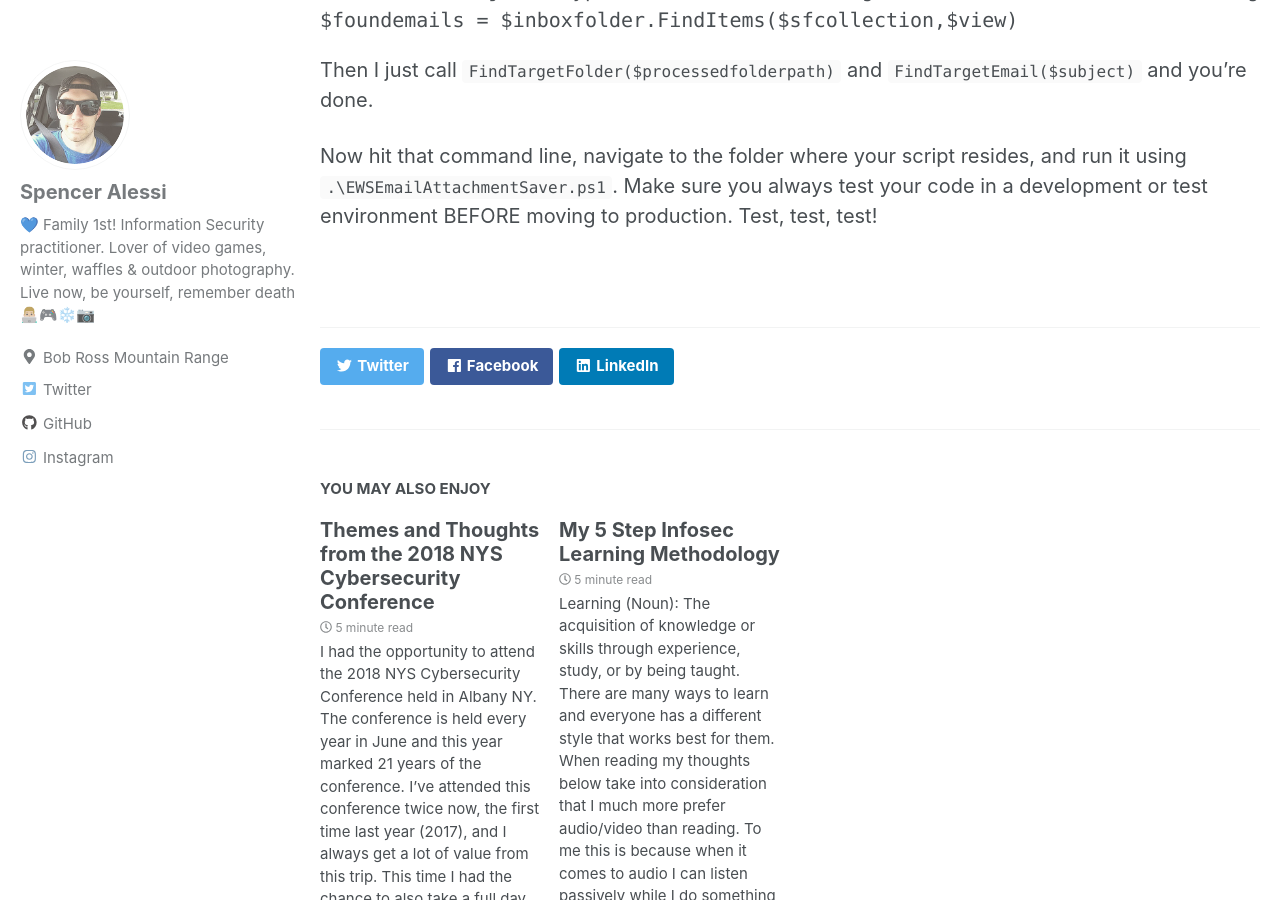
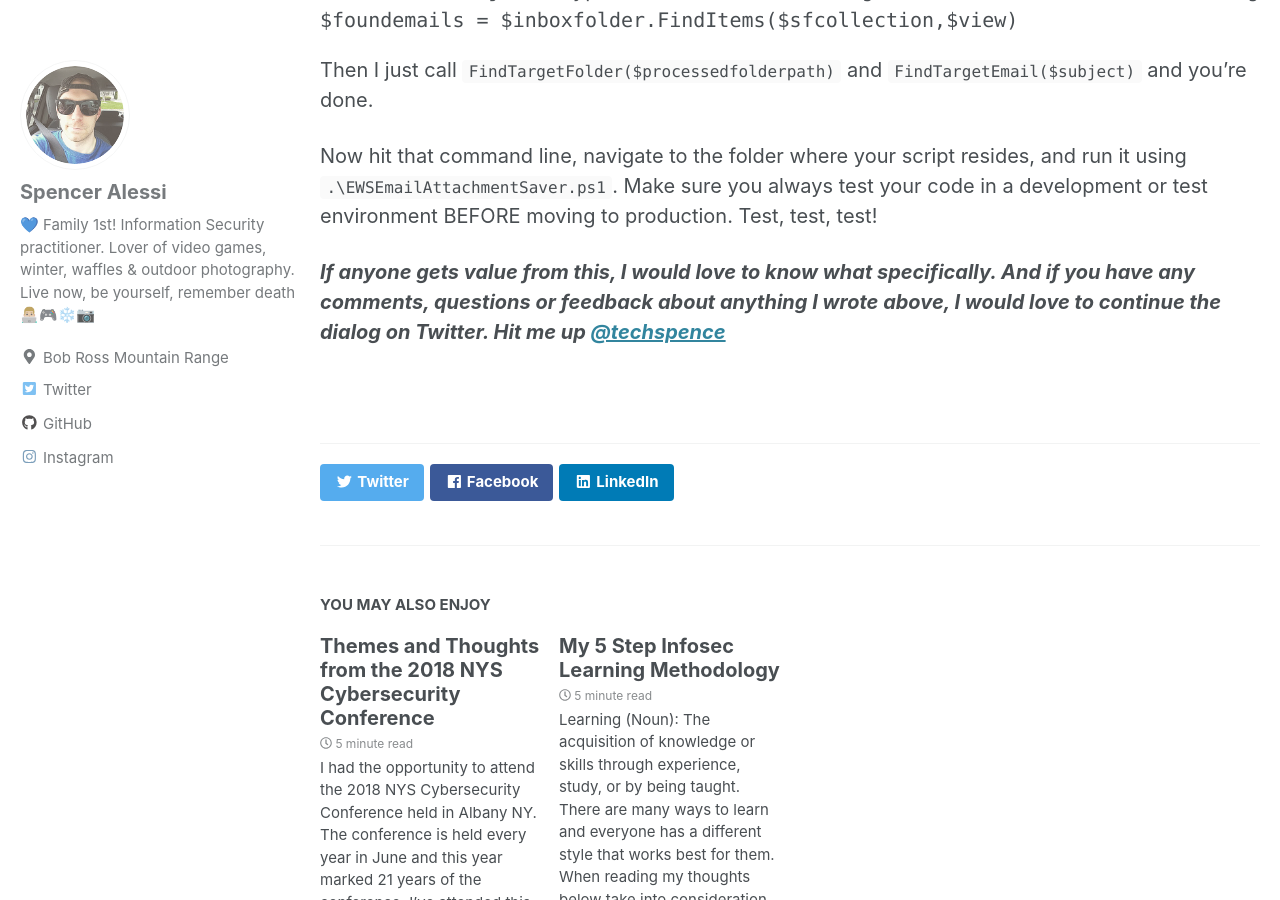
Before and after one commit to techspence/techspence.github.io, a Jekyll site: the page built from _posts/2019-03-08-Using-Powershell-and-Microsoft-EWS-Managed-API-to-download-attachments-in-Exchange-2016.md, in a window 1280 px wide and 900 px high, scrolled down 5391 px. Built offline with Jekyll 4.4.1, drawn with Linux system fonts in a browser that asks for light colours; cached includes are drawn as plain includes; some of the changed text lies outside the part shown.

Commit message:
Exchange EWS API Post

````diff
--- a/_posts/2019-02-28-Using-Powershell-and-Microsoft-EWS-Managed-API-to-download-attachments-in-Exchange-2016.md
+++ b/_posts/2019-03-08-Using-Powershell-and-Microsoft-EWS-Managed-API-to-download-attachments-in-Exchange-2016.md
@@ -28,15 +28,18 @@ This script requires:
 - Exchange 2007 or newer
 - Exchange Web Services (EWS) Managed API 2.2
 
+
 **User Defined Variables**
 
 At the top of the script, under the comment section you will see a handful of user defined variables. If you use this script, most of your changes will occur here. This is all pretty standard stuff.
 
 This script has several functions:
 
+
 **`Function LogWrite`**
 
 Using `!(Test-Path $logpath)` I first check to see if the path to the log file exists, if not I create it. If it does exist, I use the `Add-content` cmdlet to send information i've specified to the log file.
+
 
 **`Function FindTargetFolder`**
 
@@ -74,9 +77,11 @@ This is the main driver function that controls most of the scripts actions. Esse
 
 As you can see there are some splitting of attachment names and some hackery to make sure I move the files to the correct monthly folder. This is just my own OCD, it's not really necessary. :)
 
+
 ## Using the Exchange EWS API
 
 Now that i've explained what the functions do, we can move on to explaining the Exchange EWS API. To learn more about it, see [Download the Microsoft Exchange Web Services Managed API 2.2 from](http://www.microsoft.com/en-us/download/details.aspx?id=42951).
+
 
 **Download and Install the EWS Managed API**
 
@@ -89,6 +94,7 @@ $dllpath = "C:\Program Files\Microsoft\Exchange\Web Services\2.2\Microsoft.Excha
 
 Once you load the Webservices dll you can begin working with it. To read more about the EWS API see: [Microsoft EWS Managed API Reference](http://msdn.microsoft.com/en-us/library/jj220535(v=exchg.80).aspx). Also note, there are multiple namespaces, for example, for things such as Autodiscover and Authentication, I suggest reviewing them if you want to learn more or mess around with other functionality.
 
+
 **Create an EWS Service Object**
 
 Now you need to create an EWS Service Object for the target mailbox. There are many ways you can authentication to the EWS API. For my script I chose to just use my organizations Autodiscover URL, which allows me to authenticate using the user who is running the script.
@@ -99,6 +105,7 @@ $exchangeservice.AutodiscoverUrl($mailbox)
 ```
 This also makes it convenient for me when I create a scheduled task out of this script. I can permission a service account accordingly without having to worry about hard coding credentials in my script. Hard coded creds should be avoided at all costs.
 
+
 **Bind to the Inbox**
 
 Now you need to simply Bind to the users Inbox. There are again a few ways to do this. I chose to use the `WellKnownFolderName` enum. `WellKnownFolderName` defines common folder names that are used in a users mailbox.
@@ -107,6 +114,7 @@ Now you need to simply Bind to the users Inbox. There are again a few ways to do
 $inboxfolderid = New-Object Microsoft.Exchange.WebServices.Data.FolderId([Microsoft.Exchange.WebServices.Data.WellKnownFolderName]::Inbox,$mailbox)
 $inboxfolder = [Microsoft.Exchange.WebServices.Data.Folder]::Bind($exchangeservice,$inboxfolderid)
 ```
+
 
 **Configure Search Filter**
 
@@ -126,6 +134,7 @@ $sfcollection.add($sfsubject)
 $sfcollection.add($sfattachment)
 ```
 
+
 **"View" the Results**
 
 I create a view filter so as to limit the query overhead. I chose to make this script view 10 items at a time. This was a tip I found from [Using PowerShell and EWS to monitor a mailbox](https://seanonit.wordpress.com/2014/10/29/using-powershell-and-ews-to-monitor-a-mailbox/).
@@ -138,3 +147,5 @@ $foundemails = $inboxfolder.FindItems($sfcollection,$view)
 Then I just call `FindTargetFolder($processedfolderpath)` and `FindTargetEmail($subject)` and you're done.
 
 Now hit that command line, navigate to the folder where your script resides, and run it using `.\EWSEmailAttachmentSaver.ps1`. Make sure you always test your code in a development or test environment BEFORE moving to production. Test, test, test!
+
+***If anyone gets value from this, I would love to know what specifically. And if you have any comments, questions or feedback about anything I wrote above, I would love to continue the dialog on Twitter. Hit me up [@techspence](http://twitter.com/techspence)***
````
